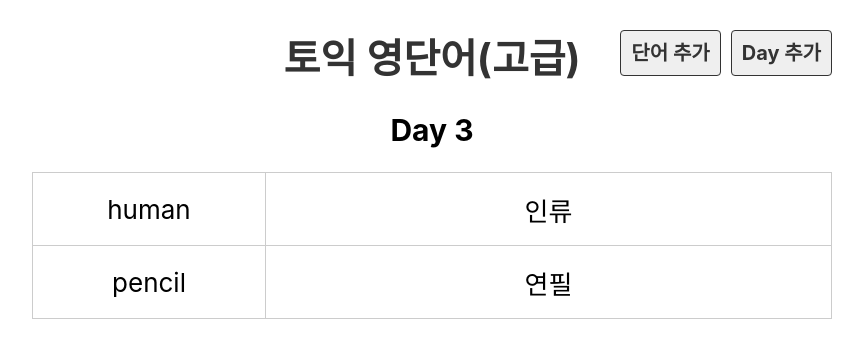
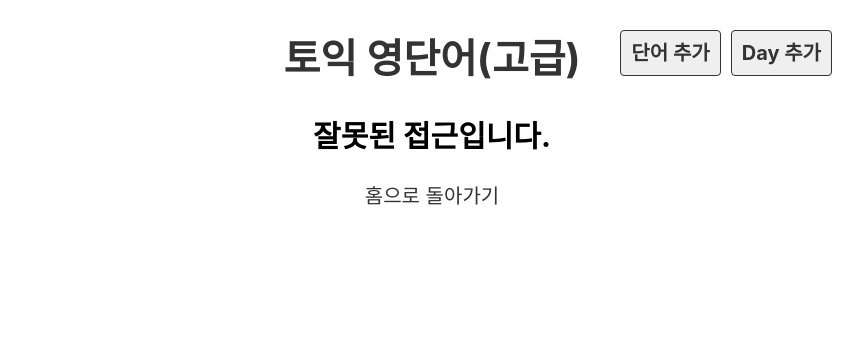
Before and after one commit to cdspaceNoob/HelloReact, a React (Create React App) app: page /day in a window 1280 px wide. Shown: the top 358 px of the page, without its empty margins (208-1071 px from the left). Built offline with nearby package versions, Linux system fonts and the light colour scheme.

Commit message:
react-router-dom

```diff
--- a/src/App.js
+++ b/src/App.js
@@ -6,9 +6,11 @@ import Header from './component/Header';
 import DayList from './component/DayList';
 import Day from './component/Day';
 import { BrowserRouter, Route, Switch } from 'react-router-dom';
+import EmptyPage from './component/EmptyPage';
 
 function App() {
   return (
+    // 앱 전체를 BrowserRouter로 묶어준다.
     <BrowserRouter>
       <div className='App'>
         <Header />
@@ -19,9 +21,15 @@ function App() {
           <Route exact path="/">
             <DayList />
           </Route>
-          {/* path를 /day로 지정하면 여기에도 '/'가 있는 것으로 간주된다. exact를 위쪽에 써서 해결한다.*/}
-          <Route path="/day">
+          {/* path를 /day로 지정하면 여기에도 '/'가 있는 것으로 간주된다. exact를 root에 써서 해결한다.*/}
+          {/* 콜론(:)을 써서 state로 받을 수 있다. 아래 path 중 ':day'는 state를 받아 세부 경로를 완성하는 역할을 하게 된다. */}
+          {/* 여기서는 day라는 key로 url에 입력되는 value를 얻을 수 있게 되는 것이다. */}
+          <Route path='/day/:day'>
             <Day />
+          </Route>
+          {/* path 없이 가장 아래쪽에 두면 위의 조건을 만족하는 path가 없을 시 작동한다. */}
+          <Route>
+            <EmptyPage />
           </Route>
         </Switch>
       </div>
--- a/src/component/Day.js
+++ b/src/component/Day.js
@@ -1,13 +1,17 @@
 import dummy from "../db/data.json";
 import World from "./World";
+import { useParams } from "react-router-dom";
+// React에서 세부 url을 얻기 위해서는 useParams를 import하여 사용한다.
 
 export default function Day() {
-    const day = 3;
+    // const day = 3;
+
+    // 아래 두 day는 동일한 값을 가진다.
+    const day = useParams().day;
+    // const { day } = useParams();
     const wordList = dummy.words.filter(word => (
-        word.day === day)
+        word.day === Number(day))
     )
-
-    console.log(wordList);
 
     return (
 
--- a/src/component/DayList.js
+++ b/src/component/DayList.js
@@ -7,7 +7,8 @@ export default function DayList() {
         <ul className="list_day">
             {dummy.days.map(day => (
                 <li key={day.id}>
-                    <Link to="/day">Day {day.day}</Link>
+                    {/* React에서는 a href 대신 Link to를 사용한다. */}
+                    <Link to={`/day/${day.day}`}> Day {day.day}</Link>
                 </li>
             )
             )
--- /dev/null
+++ b/src/component/EmptyPage.js
@@ -0,0 +1,12 @@
+import { Link } from "react-router-dom";
+
+export default function EmptyPage() {
+    return (
+
+        <>
+            <h2>잘못된 접근입니다.</h2>
+            <Link excat to="/">홈으로 돌아가기</Link>
+        </>
+
+    );
+}
```
